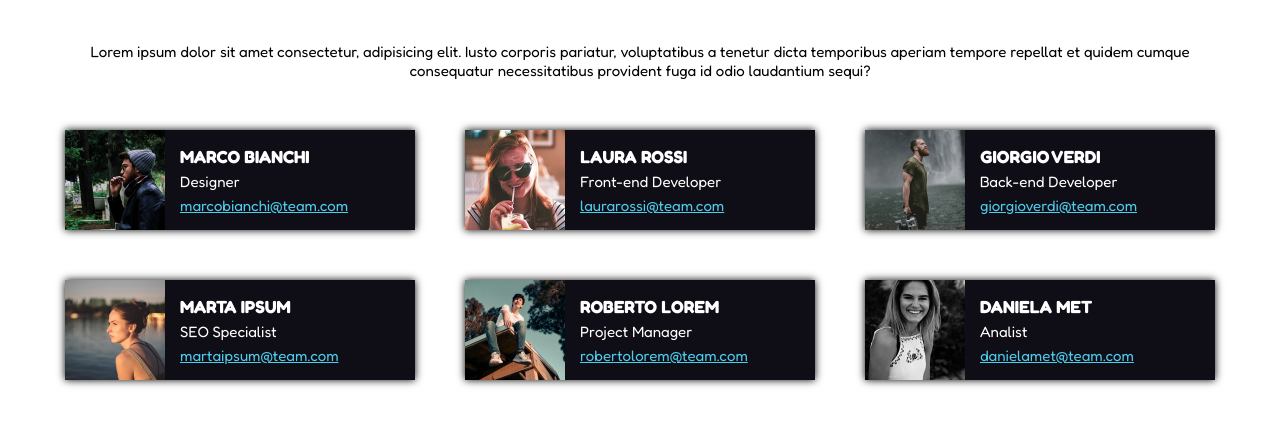
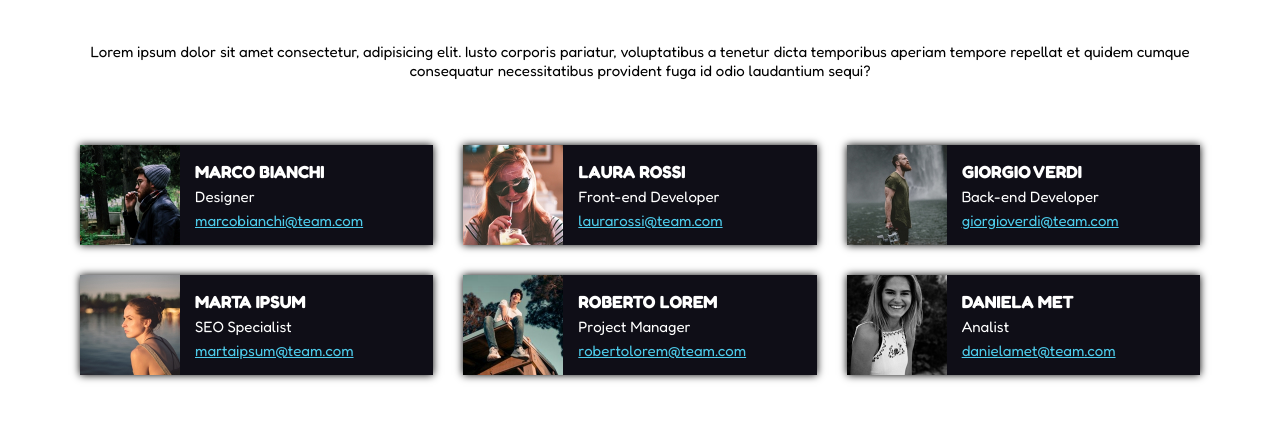
Before and after one commit to AnastasiaProshy/html-css-flex-cards, a plain HTML site: page index.html in a window 1280 px wide. Shown: the part 69-494 px from the top of the page. Drawn offline with Linux system fonts and the light colour scheme.

Commit message:
change: sections

```diff
--- a/index.html
+++ b/index.html
@@ -28,7 +28,7 @@
 
         <main>
 
-            <section class="box">
+            <div class="box">
                 <div class="card">
 
                     <img src="img/male1.png" alt="" class="img">
@@ -65,9 +65,7 @@
                     </div>
                 </div>
 
-            </section>
 
-            <section class="box">
                 <div class="card">
 
                     <img src="img/female2.png" alt="" class="img">
@@ -103,7 +101,7 @@
 
                     </div>
                 </div>
-            </section>
+            </div>
 
         </main>
 
--- a/style/style.css
+++ b/style/style.css
@@ -22,11 +22,13 @@ body {
 
 .card {
     display: flex;
-    width: 350px;
+    width: calc(100% / 3 - 30px);
     height: 100px;
     background-color: #0F0E17;
     box-shadow: 0 0 8px black;
     color: white;
+    margin: 15px;
+
 }
 
 .img {
@@ -48,7 +50,7 @@ body {
     padding-top: 50px;
     display: flex;
     justify-content: space-between;
-    /* flex-wrap: wrap; */
+    flex-wrap: wrap;
 }
 
 header {
```
